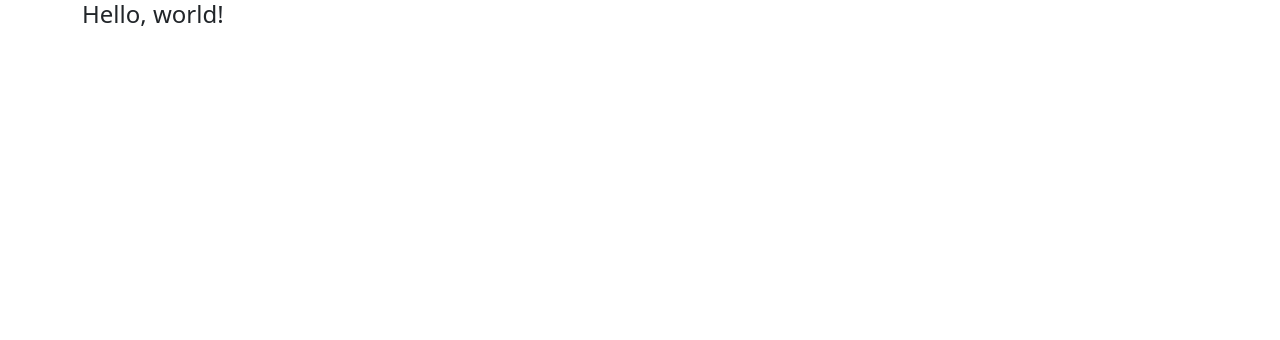
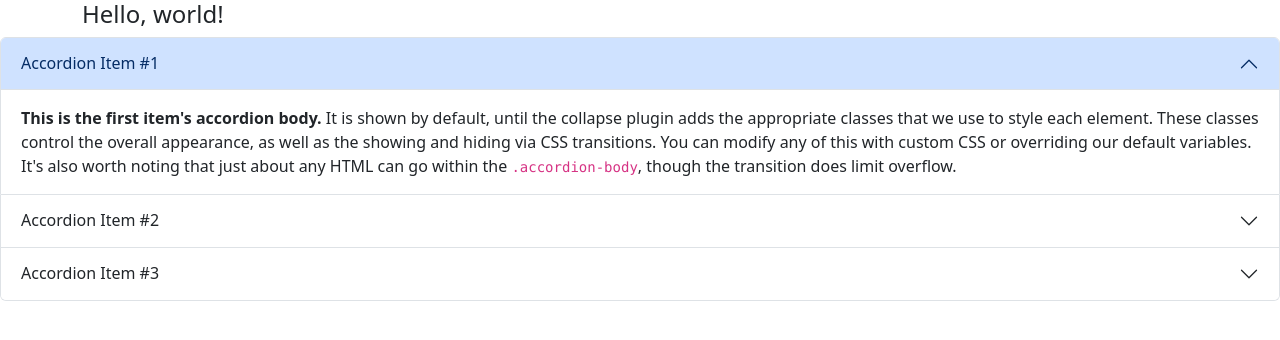
Before and after one commit to TheLegendOfBurst/BootStrap, a plain HTML site: page index.html in a window 1280 px wide. Drawn offline with nearby package versions, Linux system fonts and the light colour scheme; files that its build step writes are made by us from their sources.

Commit message:
pasta css e js

```diff
--- a/index.html
+++ b/index.html
@@ -4,10 +4,50 @@
     <meta charset="utf-8">
     <meta name="viewport" content="width=device-width, initial-scale=1">
     <title>Bootstrap demo</title>
-    <link href="https://cdn.jsdelivr.net/npm/bootstrap@5.3.3/dist/css/bootstrap.min.css" rel="stylesheet" integrity="sha384-QWTKZyjpPEjISv5WaRU9OFeRpok6YctnYmDr5pNlyT2bRjXh0JMhjY6hW+ALEwIH" crossorigin="anonymous">
+    <link href="assets/bootstrap.min.css" rel="stylesheet" integrity="sha384-QWTKZyjpPEjISv5WaRU9OFeRpok6YctnYmDr5pNlyT2bRjXh0JMhjY6hW+ALEwIH" crossorigin="anonymous">
   </head>
   <body>
     <h4 class="container">Hello, world!</h4>
-    <script src="https://cdn.jsdelivr.net/npm/bootstrap@5.3.3/dist/js/bootstrap.bundle.min.js" integrity="sha384-YvpcrYf0tY3lHB60NNkmXc5s9fDVZLESaAA55NDzOxhy9GkcIdslK1eN7N6jIeHz" crossorigin="anonymous"></script>
+
+    <div class="accordion" id="accordionExample">
+        <div class="accordion-item">
+          <h2 class="accordion-header">
+            <button class="accordion-button" type="button" data-bs-toggle="collapse" data-bs-target="#collapseOne" aria-expanded="true" aria-controls="collapseOne">
+              Accordion Item #1
+            </button>
+          </h2>
+          <div id="collapseOne" class="accordion-collapse collapse show" data-bs-parent="#accordionExample">
+            <div class="accordion-body">
+              <strong>This is the first item's accordion body.</strong> It is shown by default, until the collapse plugin adds the appropriate classes that we use to style each element. These classes control the overall appearance, as well as the showing and hiding via CSS transitions. You can modify any of this with custom CSS or overriding our default variables. It's also worth noting that just about any HTML can go within the <code>.accordion-body</code>, though the transition does limit overflow.
+            </div>
+          </div>
+        </div>
+        <div class="accordion-item">
+          <h2 class="accordion-header">
+            <button class="accordion-button collapsed" type="button" data-bs-toggle="collapse" data-bs-target="#collapseTwo" aria-expanded="false" aria-controls="collapseTwo">
+              Accordion Item #2
+            </button>
+          </h2>
+          <div id="collapseTwo" class="accordion-collapse collapse" data-bs-parent="#accordionExample">
+            <div class="accordion-body">
+              <strong>This is the second item's accordion body.</strong> It is hidden by default, until the collapse plugin adds the appropriate classes that we use to style each element. These classes control the overall appearance, as well as the showing and hiding via CSS transitions. You can modify any of this with custom CSS or overriding our default variables. It's also worth noting that just about any HTML can go within the <code>.accordion-body</code>, though the transition does limit overflow.
+            </div>
+          </div>
+        </div>
+        <div class="accordion-item">
+          <h2 class="accordion-header">
+            <button class="accordion-button collapsed" type="button" data-bs-toggle="collapse" data-bs-target="#collapseThree" aria-expanded="false" aria-controls="collapseThree">
+              Accordion Item #3
+            </button>
+          </h2>
+          <div id="collapseThree" class="accordion-collapse collapse" data-bs-parent="#accordionExample">
+            <div class="accordion-body">
+              <strong>This is the third item's accordion body.</strong> It is hidden by default, until the collapse plugin adds the appropriate classes that we use to style each element. These classes control the overall appearance, as well as the showing and hiding via CSS transitions. You can modify any of this with custom CSS or overriding our default variables. It's also worth noting that just about any HTML can go within the <code>.accordion-body</code>, though the transition does limit overflow.
+            </div>
+          </div>
+        </div>
+      </div>
+
+    <script src="assets/bootstrap.bundle.min.js" integrity="sha384-YvpcrYf0tY3lHB60NNkmXc5s9fDVZLESaAA55NDzOxhy9GkcIdslK1eN7N6jIeHz" crossorigin="anonymous"></script>
   </body>
 </html>
```
Also changed, not shown: assets/css/bootstrap.min.css (added), assets/js/bootstrap.bundle.min.js (added), assets/js/bootstrap.min.js (renamed from assets/bootstrap.min.js), assets/js/popper.min.js (renamed from assets/popper.min.js).
